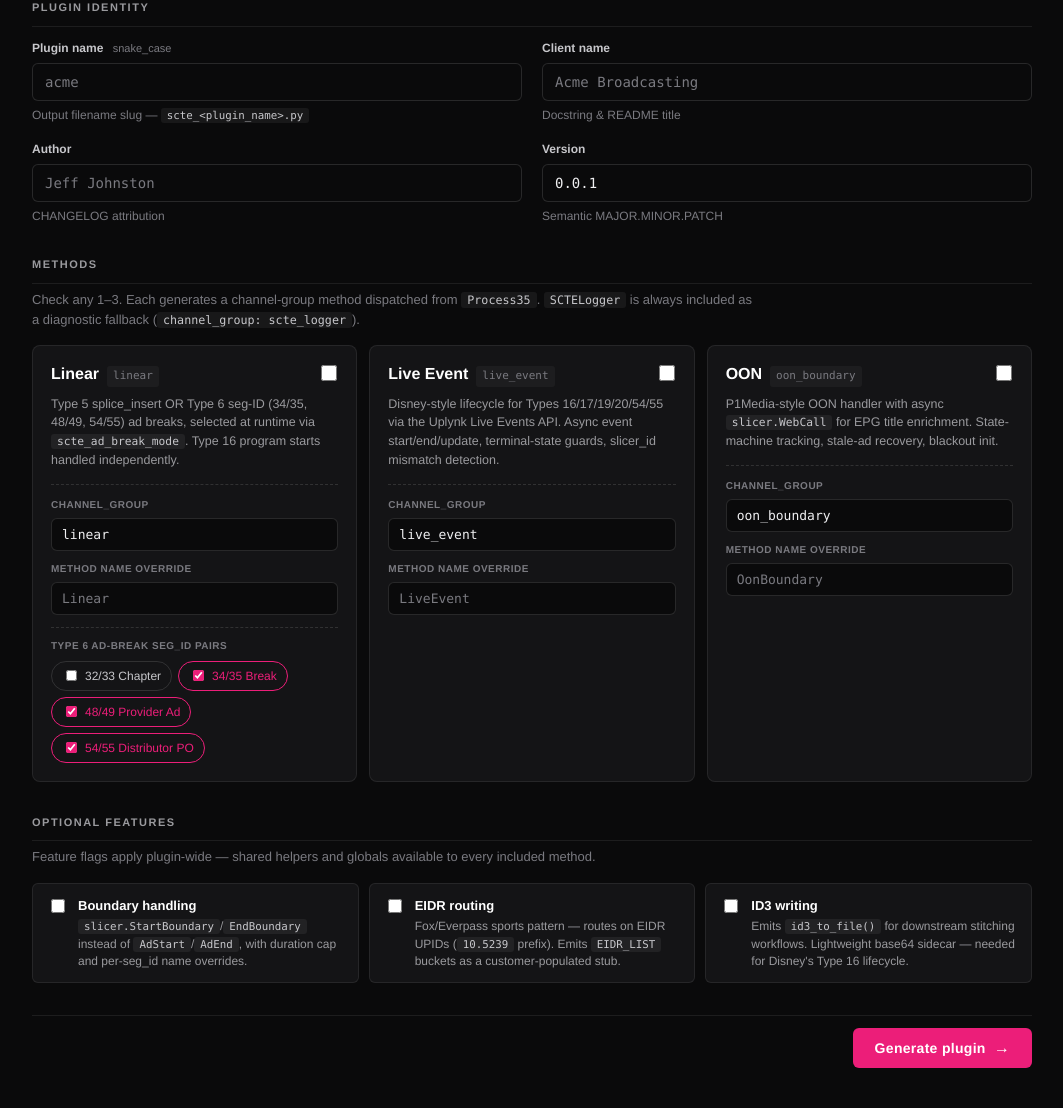
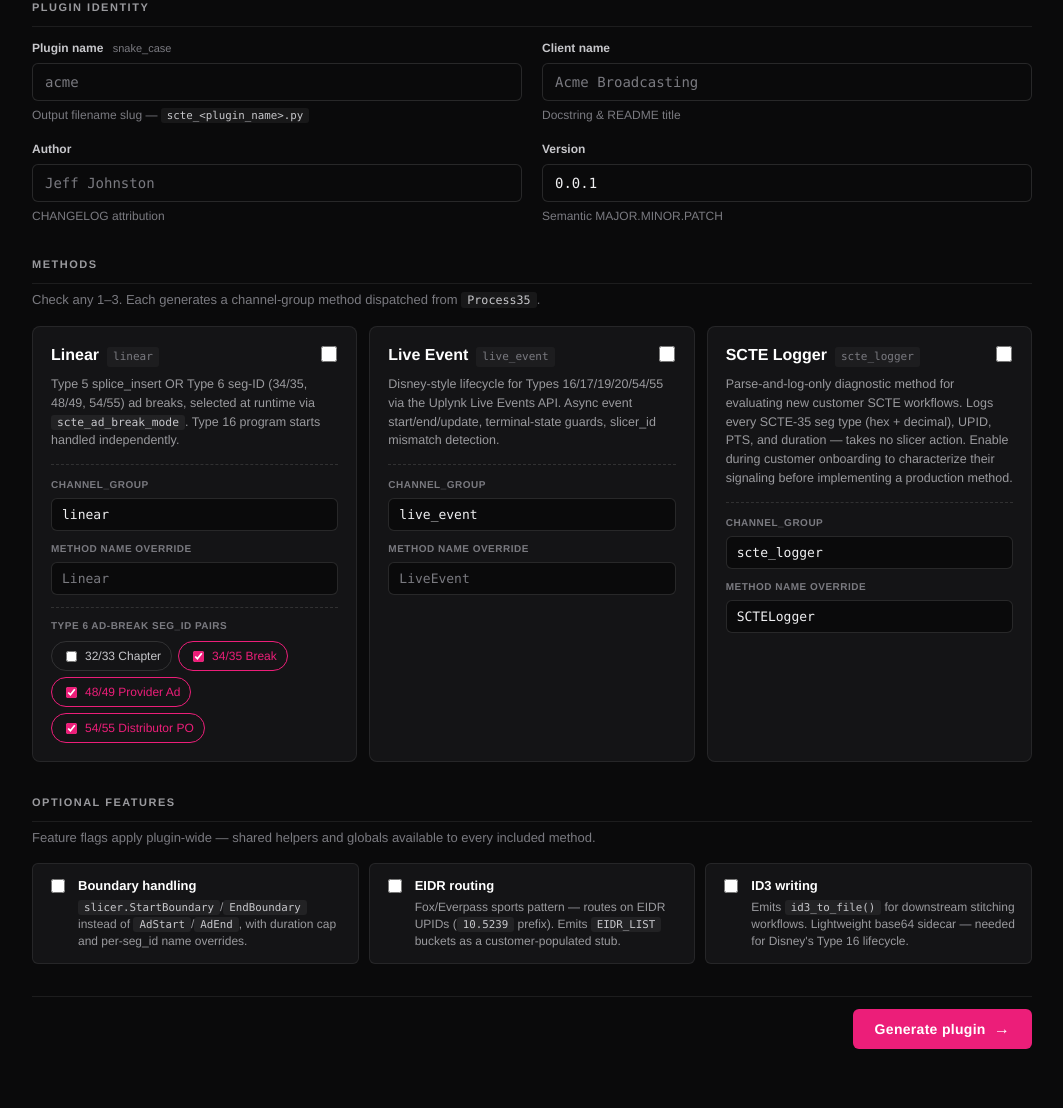
Before and after one commit to jj358mhz/scte-plugin-generator, a Flask app: page / in a window 1280 px wide. Shown: the part 216-1324 px from the top of the page, without its empty margins (108-1171 px from the left). Run offline with Flask 3, Linux system fonts and the light colour scheme.

Commit message:
Replace OON preset with SCTELogger; make selectable; re-enable method-required validation

```diff
--- a/app.py
+++ b/app.py
@@ -75,7 +75,7 @@ def parse_methods_from_form(form) -> list[dict[str, str]]:
         list of {'preset', 'channel_group', 'name', ...} dicts.
     """
     methods = []
-    for preset in ('linear', 'live_event', 'oon'):
+    for preset in ('linear', 'live_event', 'scte_logger'):
         if form.get(f'include_{preset}') != 'on':
             continue
         channel_group = (form.get(f'channel_group_{preset}') or preset).strip()
@@ -141,12 +141,8 @@ def build_context(form) -> dict[str, Any]:
     iterating `methods` inline.
     """
     methods = parse_methods_from_form(form)
-    # NOTE: temporarily allowed while method sub-templates are being fleshed out.
-    # SCTELogger is always emitted, so a zero-method plugin still produces a
-    # valid diagnostic-only scaffold. Re-add the "must select at least one"
-    # check once _method_linear/_live_event/_oon.py.j2 are all in place.
-    #if not methods:
-     #   raise ValueError('At least one method must be selected')
+    if not methods:
+        raise ValueError('At least one method must be selected')
 
     features = parse_features_from_form(form)
 
@@ -158,12 +154,12 @@ def build_context(form) -> dict[str, Any]:
         'today':         date.today().isoformat(),
         'methods':       methods,
         'features':      features,
-        'has_linear':     any(m['preset'] == 'linear'     for m in methods),
-        'has_live_event': any(m['preset'] == 'live_event' for m in methods),
-        'has_oon':        any(m['preset'] == 'oon'        for m in methods),
+        'has_linear':      any(m['preset'] == 'linear'      for m in methods),
+        'has_live_event':  any(m['preset'] == 'live_event'  for m in methods),
+        'has_oon':         False,  # oon preset removed from form; scaffolding kept dormant for future
+        'has_scte_logger': any(m['preset'] == 'scte_logger' for m in methods),
         'generator_version': GENERATOR_VERSION,
     }
-
 
 # =============================================================================
 # Routes
--- a/templates/form.html
+++ b/templates/form.html
@@ -80,8 +80,7 @@
             <div class="section-label">Methods</div>
             <p class="section-help">
                 Check any 1–3. Each generates a channel-group method dispatched from
-                <code>Process35</code>. <code>SCTELogger</code> is always included as a
-                diagnostic fallback (<code>channel_group: scte_logger</code>).
+                <code>Process35</code>.
             </p>
 
             <div class="method-grid">
@@ -159,28 +158,30 @@
                     </div>
                 </label>
 
-                {# --- OON method --- #}
+                {# --- SCTELogger method --- #}
                 <label class="method-card">
-                    <input type="checkbox" name="include_oon" value="on" class="method-check">
+                    <input type="checkbox" name="include_scte_logger" value="on" class="method-check">
                     <div class="method-header">
-                        <span class="method-title">OON</span>
-                        <span class="method-tag">oon_boundary</span>
+                        <span class="method-title">SCTE Logger</span>
+                        <span class="method-tag">scte_logger</span>
                     </div>
                     <p class="method-desc">
-                        P1Media-style OON handler with async <code>slicer.WebCall</code>
-                        for EPG title enrichment. State-machine tracking, stale-ad recovery,
-                        blackout init.
+                        Parse-and-log-only diagnostic method for evaluating new customer
+                        SCTE workflows. Logs every SCTE-35 seg type (hex + decimal), UPID,
+                        PTS, and duration — takes no slicer action. Enable during customer
+                        onboarding to characterize their signaling before implementing a
+                        production method.
                     </p>
                     <div class="method-fields">
                         <div class="field">
                             <label>channel_group</label>
-                            <input type="text" name="channel_group_oon"
-                                   pattern="[a-z][a-z0-9_]*" value="oon_boundary">
+                            <input type="text" name="channel_group_scte_logger"
+                                   pattern="[a-z][a-z0-9_]*" value="scte_logger">
                         </div>
                         <div class="field">
                             <label>method name override</label>
-                            <input type="text" name="method_name_oon"
-                                   pattern="[A-Z][A-Za-z0-9]*" placeholder="OonBoundary">
+                            <input type="text" name="method_name_scte_logger"
+                                   pattern="[A-Z][A-Za-z0-9]*" value="SCTELogger">
                         </div>
                     </div>
                 </label>
```
Also changed, not shown: templates/plugin/scte_plugin.py.j2 (+10 -12 lines).
